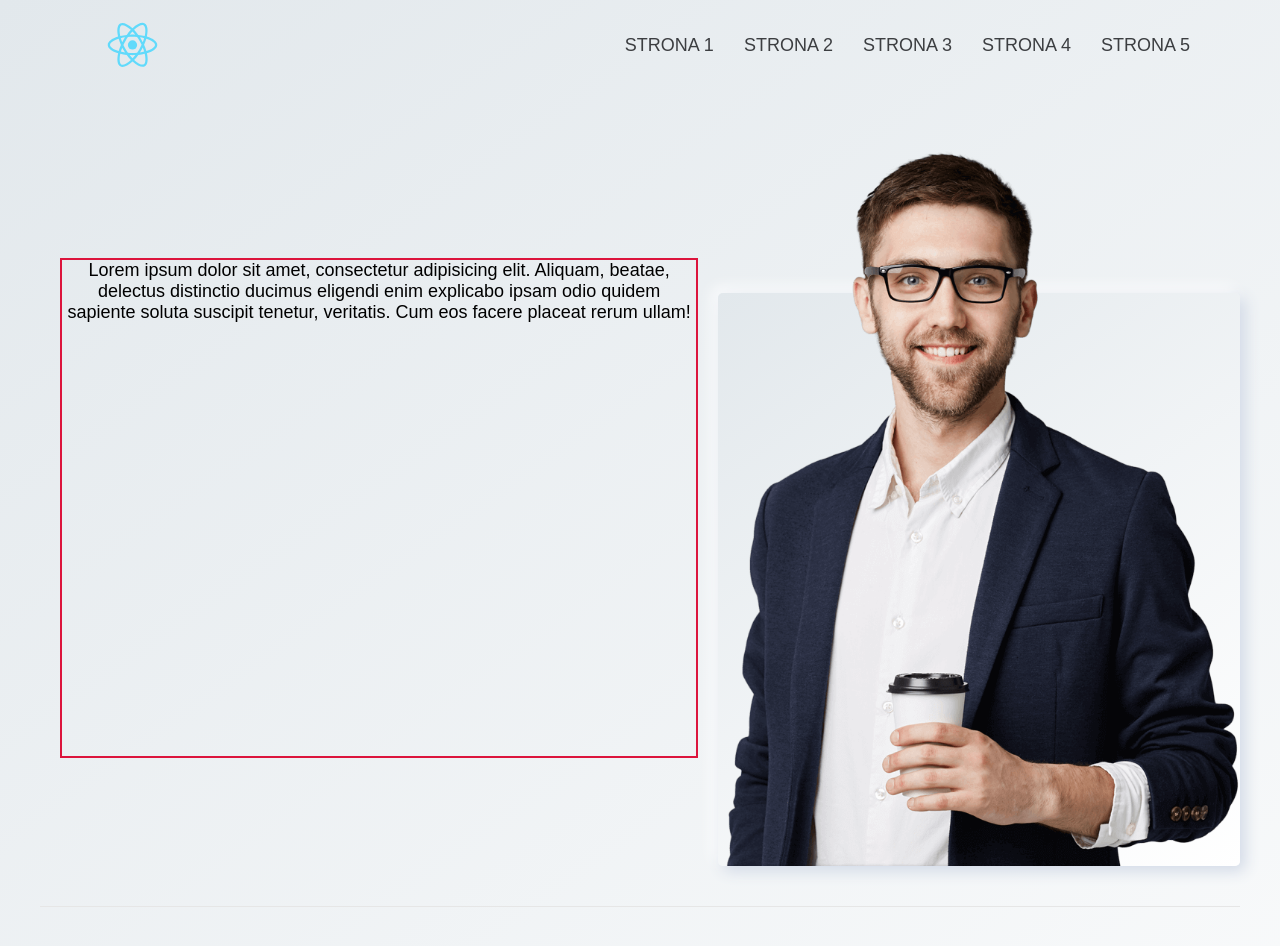
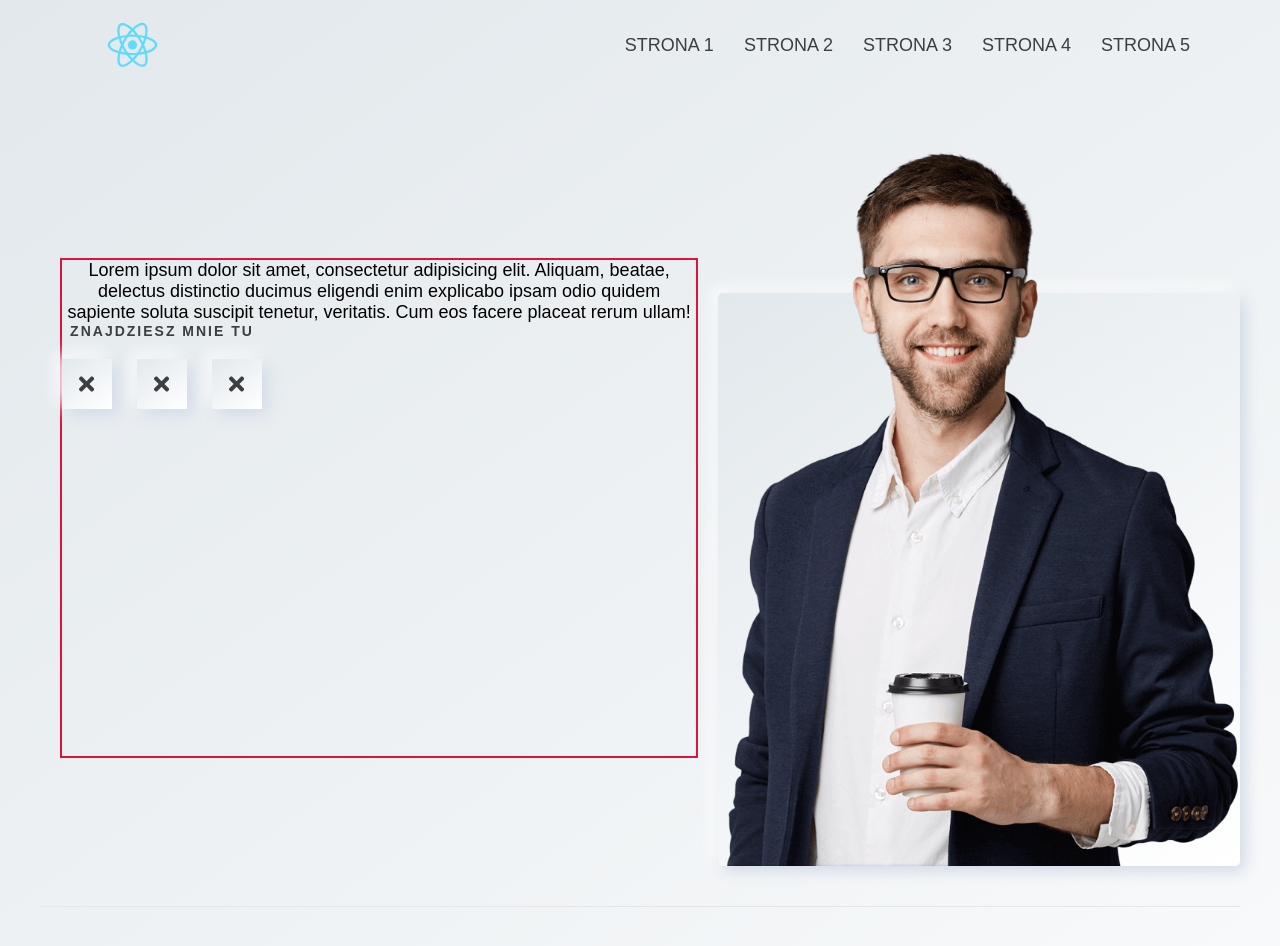
Before and after one commit to F-Agata/portfolio, a React (Create React App) app: page / in a window 1280 px wide. Shown: the top 946 px of the page. Built offline with nearby package versions, Linux system fonts and the light colour scheme.

Commit message:
create SocialButtons

```diff
--- a/src/components/SocialButtons.js
+++ b/src/components/SocialButtons.js
@@ -2,27 +2,76 @@ import React from "react";
 import styled from 'styled-components'
 import { FontAwesomeIcon } from '@fortawesome/react-fontawesome'
 
-import {faFacebook} from '@fortawesome/free-solid-svg-icons';
+import { faTimes } from '@fortawesome/free-solid-svg-icons';
 
-const iconFaFacebook = <FontAwesomeIcon icon={faFacebook} />
+const iconFaXMark = <FontAwesomeIcon icon={faTimes} />
 
+const socialIconsArray = [
+    {name: iconFaXMark,
+        id: "iconFaXMark1",
+        path: 'https://www.geeksforgeeks.org/how-to-create-an-html-button-that-acts-like-a-link/',},
+    {name: iconFaXMark,
+        id: "iconFaXMark2",
+        path: 'https://www.geeksforgeeks.org/how-to-create-an-html-button-that-acts-like-a-link/',},
+    {name: iconFaXMark,
+        id: "iconFaXMark3",
+        path: 'https://www.geeksforgeeks.org/how-to-create-an-html-button-that-acts-like-a-link/',},
+   ]
+
+const WrappSocialButtons = styled.div`
+    display: flex;
+  flex-wrap: wrap;
+  flex-direction: column;
+  width: 200px;
+`
 const Invitation = styled.p`
+  width: 100%;
   color: ${props => props.theme.colors.colorText};
   font-size: ${props => props.theme.fontSizes.fsB3};
   font-family: ${props => props.theme.fonts.fontPrimary};
   text-transform: uppercase;
   letter-spacing: 2px;
+  margin-bottom: 20px;
+  font-weight: 700;
 `
 
-const NavigationMainListSmall = ({ menuItems, changeMenu }) => {
+const WrappIcons = styled.div`
+  width: 100%;
+  display: flex;
+  justify-content: space-between;
+`
+
+const WrappIcon = styled.a`
+  flex-basis: 50px;
+  height: 50px;
+  border: none;
+  box-shadow: ${props => props.theme.shadows.shadowWhite};
+  background: ${props => props.theme.gradients.gradientBox};
+  display: flex;
+  justify-content: center;
+  align-items: center;
+  font-size: ${props => props.theme.fontSizes.fsB2};
+  color:  ${props => props.colorPrimary ? props.theme.colors.colorPrimary : props.theme.colors.colorText};
+        `
+
+const SocialButtons = ({colorPrimary}) => {
+
+    const socialIcon = socialIconsArray.map( (item) => (
+            <WrappIcon key={item.id} href={item.path} colorPrimary={colorPrimary}>
+                {item.name}
+            </WrappIcon>
+
+    ));
 
       return (
-          <div>
-        <Invitation>Znajdziesz mnie tu</Invitation>
-              {iconFaFacebook}
-          </div>
+          <WrappSocialButtons>
+            <Invitation>Znajdziesz mnie tu</Invitation>
+            <WrappIcons>
+                {socialIcon}
+            </WrappIcons>
+          </WrappSocialButtons>
 
     )
 }
 
-export default NavigationMainListSmall;
+export default SocialButtons;
--- a/src/components/header/Header.js
+++ b/src/components/header/Header.js
@@ -1,7 +1,8 @@
-import React, {useState, useEffect} from 'react'
+import React from 'react'
 import styled from 'styled-components';
 
 import headerPhoto from '../../pictures/banner-01.png'
+import SocialButtons from "../SocialButtons";
 
 const WrappHeader = styled.header`
   margin: 100px 40px 0 40px;
@@ -81,8 +82,9 @@ const Header = () => {
             </HeaderPartPhoto>
 
             <HeaderPartText>
+                <p> Lorem ipsum dolor sit amet, consectetur adipisicing elit. Aliquam, beatae, delectus distinctio ducimus eligendi enim explicabo ipsam odio quidem sapiente soluta suscipit tenetur, veritatis. Cum eos facere placeat rerum ullam!</p>
+           <SocialButtons/>
 
-                <p> Lorem ipsum dolor sit amet, consectetur adipisicing elit. Aliquam, beatae, delectus distinctio ducimus eligendi enim explicabo ipsam odio quidem sapiente soluta suscipit tenetur, veritatis. Cum eos facere placeat rerum ullam!</p>
             </HeaderPartText>
         </WrappHeader>
     )
--- a/src/components/navigation/NavigationListSmall.js
+++ b/src/components/navigation/NavigationListSmall.js
@@ -63,7 +63,7 @@ const ToggleMenuButton = styled.button`
   background: transparent;
   cursor: pointer;
   border: none;
-  font-size: 24px;
+  font-size: ${props => props.theme.fontSizes.fsB2};
   color:  ${props => props.theme.colors.colorPrimary};
   `
 
@@ -97,9 +97,10 @@ const NavigationLink = styled.a`
   transition: 0.3s;`
 
 const BottomMenu = styled.div`
-  margin: 30px 0px 150px 0px;
+  margin: 30px 0px 40px 0px;
   text-align: left;
-  border: yellow 2px solid;
+
+  //border: yellow 2px solid;
 `
 
 const NavigationMainListSmall = ({ menuItems, changeMenu }) => {
@@ -129,7 +130,7 @@ const NavigationMainListSmall = ({ menuItems, changeMenu }) => {
                 </NavigationUl>
              </NavigationNav>
              <BottomMenu>
-               <SocialButtons/>
+               <SocialButtons colorPrimary/>
              </BottomMenu>
             </NavigationListWrapp>
         </NavigationWrapp>
```
